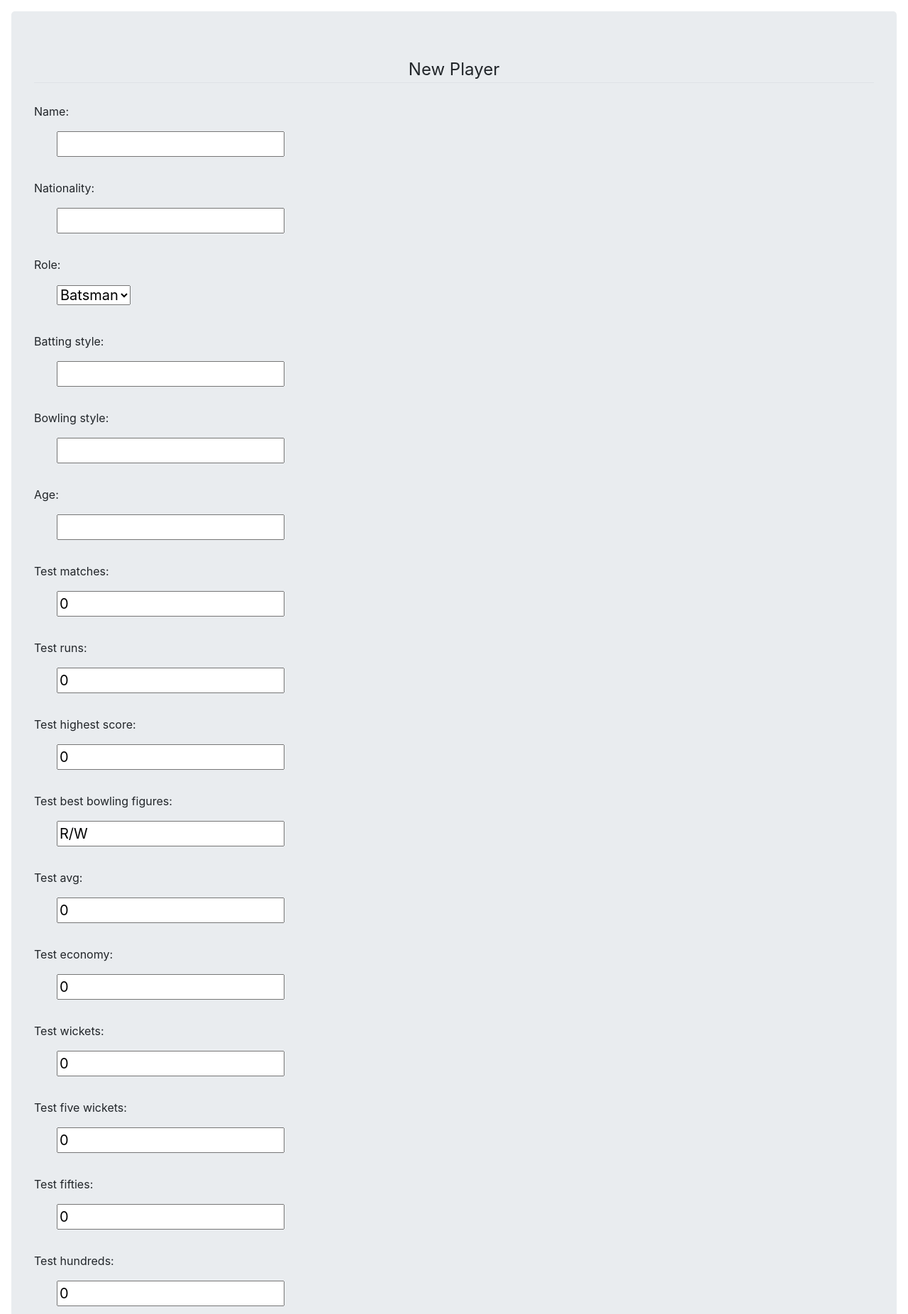
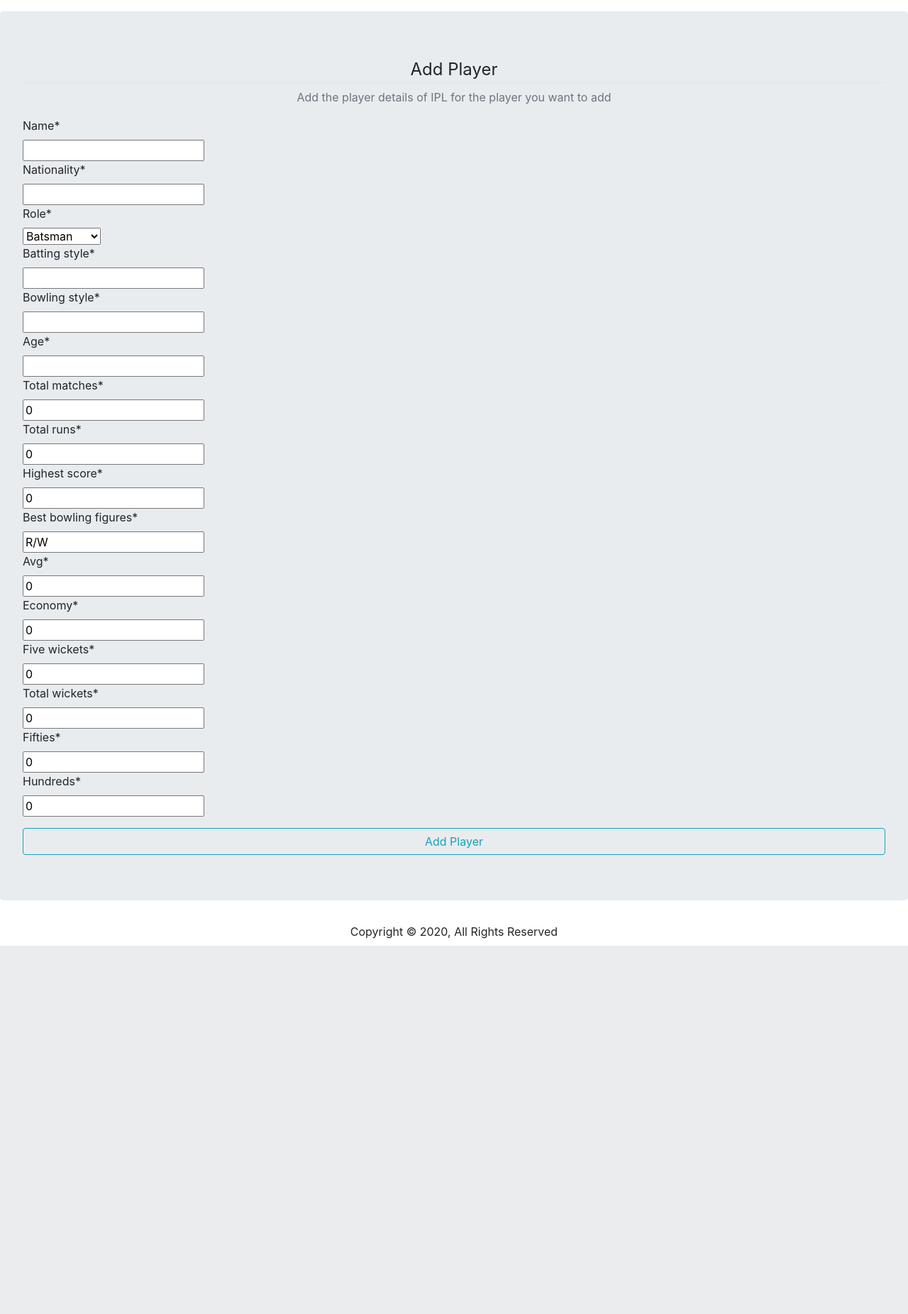
Before and after one commit to friskycodeur/IPL-fanstation, a Django app: page /player/new/ in a window 1280 px wide. Shown: the part 68-1920 px from the top of the page at 71% size. After the commit the page ends 1401 px from the top, so only its background shows below. Run offline with Django 3.2, Linux system fonts and the light colour scheme; a user stored in the database is signed in; some libraries are stand-ins or nearby versions.

Commit message:
Fix : Player database

```diff
--- a/players/forms.py
+++ b/players/forms.py
@@ -4,4 +4,4 @@ from .models import Player
 class PlayerForm(forms.ModelForm):
     class Meta():
         model=Player
-        fields=('name','nationality','role','batting_style','bowling_style','age','test_matches','test_runs','test_highest_score','test_best_bowling_figures','test_avg','test_economy','test_wickets','test_five_wickets','test_fifties','test_hundreds','odi_matches','odi_runs','odi_highest_score','odi_best_bowling_figures','odi_avg','odi_economy','odi_wickets','odi_five_wickets','odi_fifties','odi_hundreds','t20_matches','t20_runs','t20_highest_score','t20_best_bowling_figures','t20_avg','t20_economy','t20_wickets','t20_five_wickets','t20_fifties','t20_hundreds')
+        fields=('name','nationality','role','batting_style','bowling_style','age','total_matches','total_runs','highest_score','best_bowling_figures','avg','economy','five_wickets','total_wickets','fifties','hundreds',)
--- a/players/models.py
+++ b/players/models.py
@@ -6,43 +6,21 @@ class Player(models.Model):
     name=models.CharField(max_length=50)
     age=models.IntegerField()
     nationality=models.CharField(max_length=15)
-    role_choices=[('Bat','Batsman'),('Bowl','Bowler'),('Field','Fielder'),]
+    role_choices=[('Bat','Batsman'),('Bowl','Bowler'),('All','All Rounder'),]
     role=models.CharField(max_length=7,choices=role_choices,default='Bat')
     batting_style=models.CharField(max_length=20)
     bowling_style=models.CharField(max_length=20)
-    # Test stats
-    test_matches=models.IntegerField(default=0)
-    test_runs=models.IntegerField(default=0)
-    test_highest_score=models.IntegerField(default=0)
-    test_best_bowling_figures=models.CharField(max_length=7,default='R/W')
-    test_avg=models.FloatField(default=0)
-    test_economy=models.FloatField(default=0)
-    test_wickets=models.IntegerField(default=0)
-    test_five_wickets=models.IntegerField(default=0)
-    test_fifties=models.IntegerField(default=0)
-    test_hundreds=models.IntegerField(default=0)
-    # ODI stats
-    odi_matches=models.IntegerField(default=0)
-    odi_runs=models.IntegerField(default=0)
-    odi_highest_score=models.IntegerField(default=0)
-    odi_best_bowling_figures=models.CharField(max_length=7,default='R/W')
-    odi_avg=models.FloatField(default=0)
-    odi_economy=models.FloatField(default=0)
-    odi_wickets=models.IntegerField(default=0)
-    odi_five_wickets=models.IntegerField(default=0)
-    odi_fifties=models.IntegerField(default=0)
-    odi_hundreds=models.IntegerField(default=0)
-    #t20 stats
-    t20_matches=models.IntegerField(default=0)
-    t20_runs=models.IntegerField(default=0)
-    t20_highest_score=models.IntegerField(default=0)
-    t20_best_bowling_figures=models.CharField(max_length=7,default='R/W')
-    t20_avg=models.FloatField(default=0)
-    t20_economy=models.FloatField(default=0)
-    t20_five_wickets=models.IntegerField(default=0)
-    t20_wickets=models.IntegerField(default=0)
-    t20_fifties=models.IntegerField(default=0)
-    t20_hundreds=models.IntegerField(default=0)
+    #IPL stats
+    total_matches=models.IntegerField(default=0)
+    total_runs=models.IntegerField(default=0)
+    highest_score=models.IntegerField(default=0)
+    best_bowling_figures=models.CharField(max_length=7,default='R/W')
+    avg=models.FloatField(default=0)
+    economy=models.FloatField(default=0)
+    five_wickets=models.IntegerField(default=0)
+    total_wickets=models.IntegerField(default=0)
+    fifties=models.IntegerField(default=0)
+    hundreds=models.IntegerField(default=0)
 
     def publish(self):
         self.published_date = timezone.now()
--- a/players/static/css/main.css
+++ /dev/null
@@ -1,3 +0,0 @@
-.ftr{
-    background-color: aquamarine;
-}
--- /dev/null
+++ b/players/static/players/css/main.css
@@ -0,0 +1,6 @@
+.vertical-center {
+    display: flex;
+    justify-content: center;
+    margin: 30px;
+    margin-left: 25%;
+  }
--- a/players/templates/players/base.html
+++ b/players/templates/players/base.html
@@ -12,7 +12,7 @@
         <script src="https://code.jquery.com/jquery-3.5.1.slim.min.js" integrity="sha384-DfXdz2htPH0lsSSs5nCTpuj/zy4C+OGpamoFVy38MVBnE+IbbVYUew+OrCXaRkfj" crossorigin="anonymous"></script>
         <script src="https://cdn.jsdelivr.net/npm/bootstrap@4.5.3/dist/js/bootstrap.bundle.min.js" integrity="sha384-ho+j7jyWK8fNQe+A12Hb8AhRq26LrZ/JpcUGGOn+Y7RsweNrtN/tE3MoK7ZeZDyx" crossorigin="anonymous"></script>
     <link href="https://cdnjs.cloudflare.com/ajax/libs/font-awesome/4.7.0/css/font-awesome.min.css" rel="stylesheet"/>
-    <link rel="stylesheet" href="{% static 'posts/css/main.css' %}">
+    <link rel="stylesheet" href="{% static 'players/css/main.css' %}">
     <title>IPLFanStation</title>
 </head>
 
--- a/players/templates/players/player_form.html
+++ b/players/templates/players/player_form.html
@@ -1,24 +1,17 @@
 {% extends "players/base.html"%}
 {% load crispy_forms_tags %}
 {% block content %}
-
-    <div class="content-section jumbotron m-3">
+    <div class="content-section jumbotron mt-3">
         <form method="POST" enctype="multipart/form-data">
         {% csrf_token %}
         <fieldset class="form-group">
-            <legend class='border-bottom mb-4 text-center'>New Player</legend>
-            {% for field in form%}
-            <div class="text-wrap form-text form-">
-            {{field.label_tag}}
-        </div>
-            <div class="ml-3 form-control-lg">
-            {{field}}
-        </div><br>
-            {% endfor %}
+            <legend class='border-bottom mb-2 text-center'>Add Player</legend>
+            <div class="text-muted text-center mb-3"> Add the player details of IPL for the player you want to add</div>
+            {{ form|crispy  }}
 
         </fieldset>
         <div class="text-center">
-            <button class='btn btn-outline-success justify-center' type='submit'>Add Player</button>
+            <button class='btn btn-outline-info justify-center btn-block' type='submit'>Add Player</button>
         </div>
 
         </form>
```
Also changed, not shown: players/templates/players/player_list.html (+4 -4 lines), db.sqlite3, players/migrations/0003_auto_20201216_1414.py (added).
